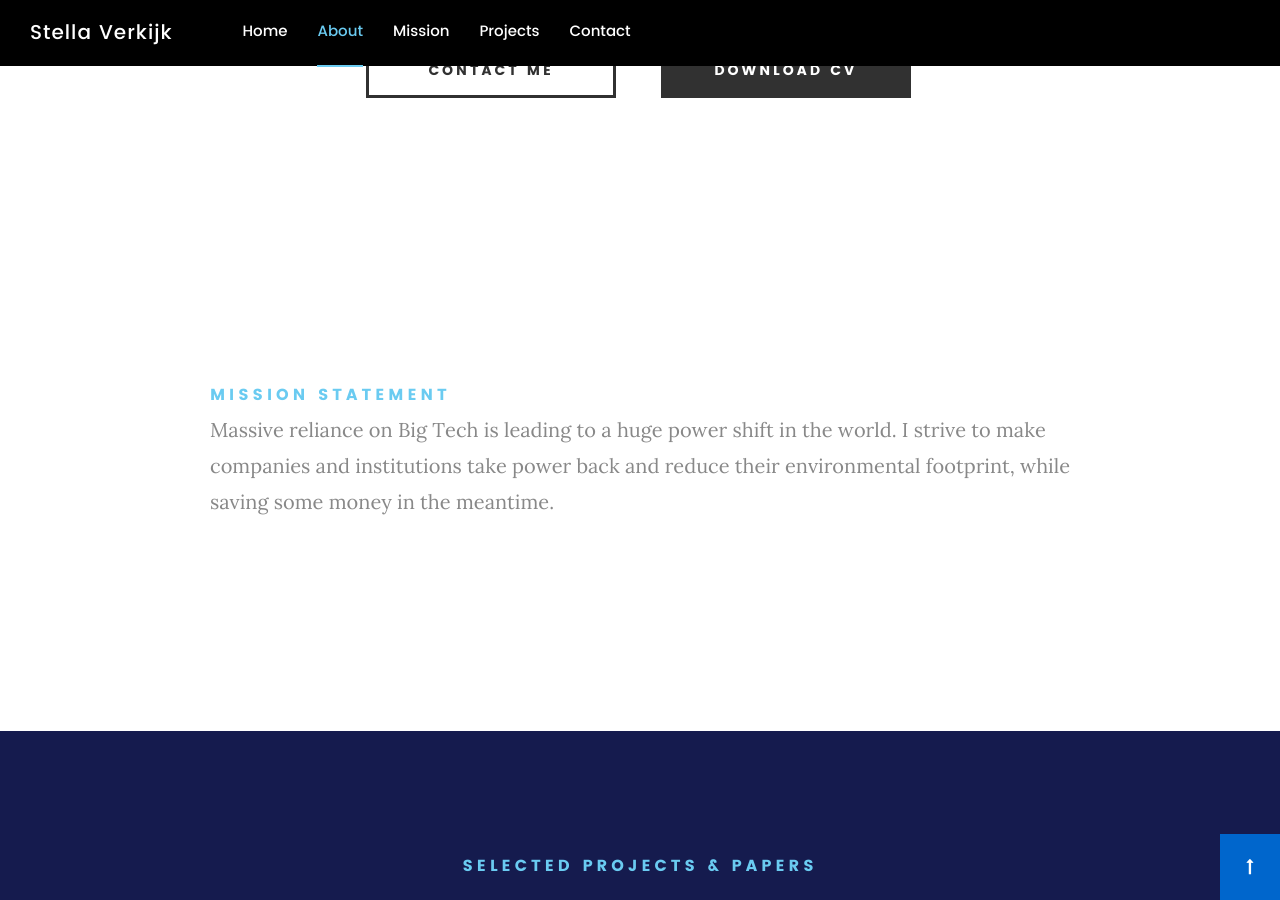
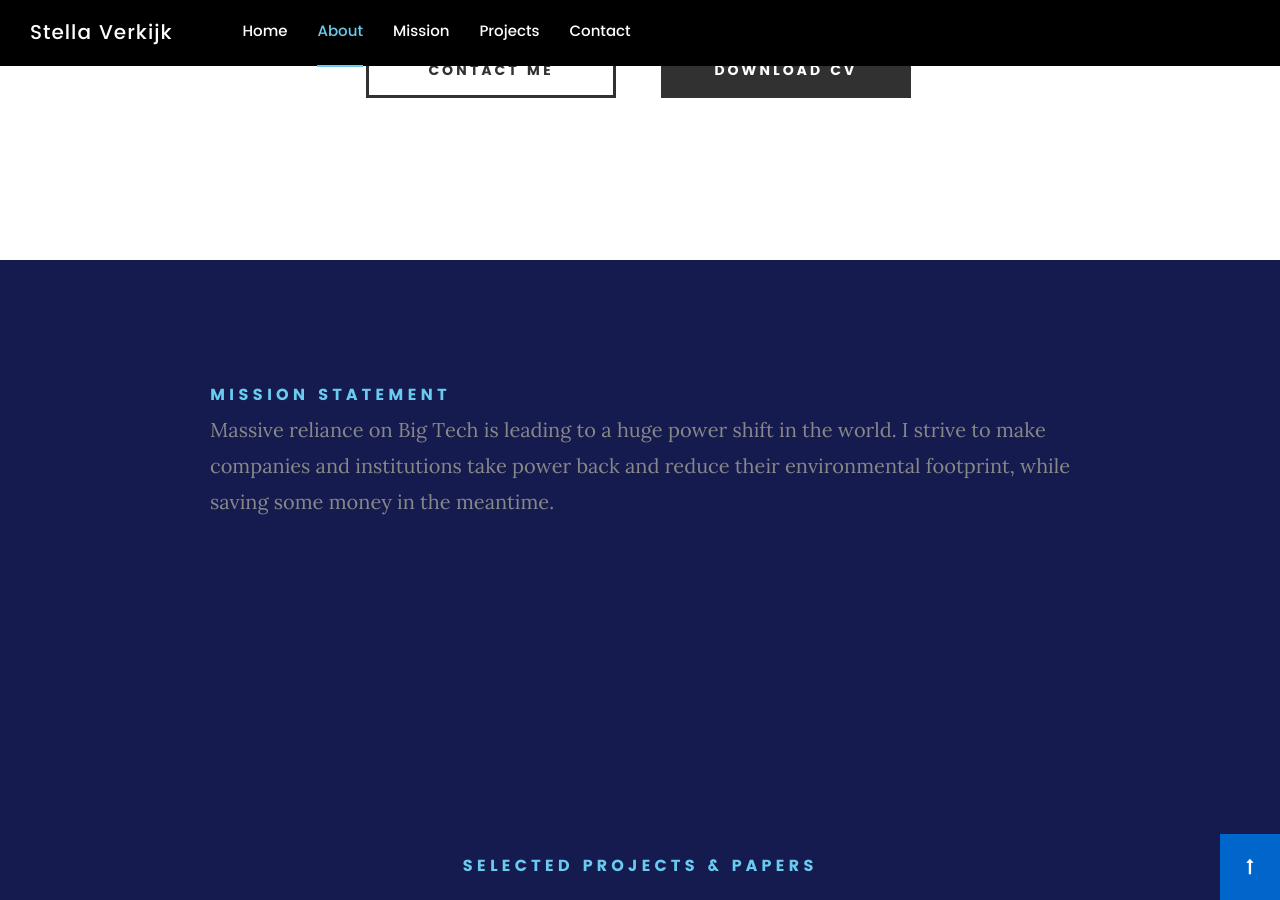
Before and after one commit to StellaVerkijk/StellaVerkijk.github.io, a Jekyll site: the page built from index.html, in a window 1280 px wide and 900 px high, scrolled down 1225 px. Built offline with Jekyll 4.4.1, drawn with Linux system fonts in a browser that asks for light colours; some web fonts are replaced.

Commit message:
change background color mission statement

```diff
--- a/css/main.css
+++ b/css/main.css
@@ -1621,7 +1621,7 @@ header .logo a {
  * -------------------------------------------------------------------
  */
 #mission {
-	background: var(--color-white);
+	background: var(--color-grey);
 	padding-top: 12rem;
 	padding-bottom: 15rem;
 }
@@ -1642,7 +1642,7 @@ header .logo a {
 	float: left;
 }
 .intro-info .lead {
-	text-align: left;
+	text-align: centre;
 	padding-left: 13rem;
 }
 
```
